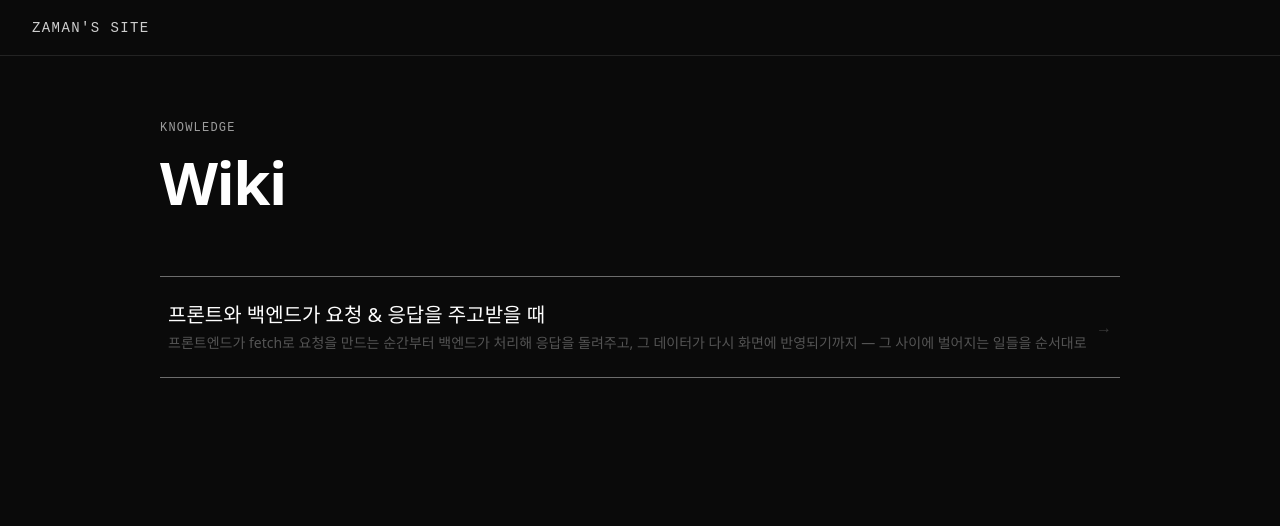
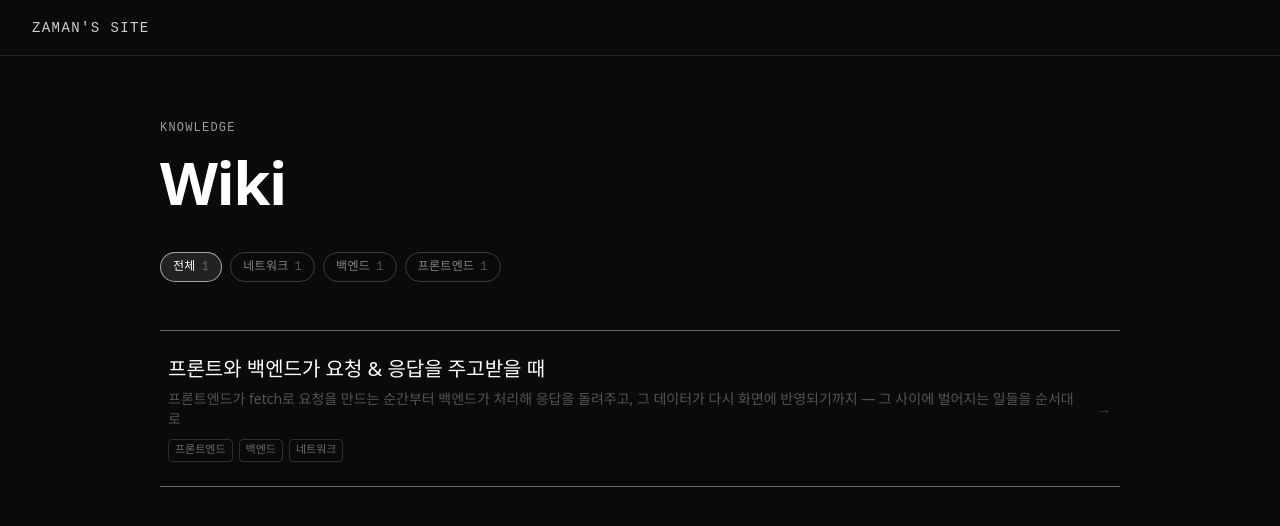
Before and after one commit to ZaMan0806/zamansite, a Next.js app: page /wiki in a window 1280 px wide. Shown: the top 526 px of the page. Built offline with nearby package versions, Linux system fonts and the light colour scheme; a web font is replaced by a local one.

Commit message:
feat: 태그 기능 추가

```diff
--- a/app/wiki/page.tsx
+++ b/app/wiki/page.tsx
@@ -1,9 +1,18 @@
 import Link from "next/link";
-import { getWikiList } from "@/lib/wiki";
+import { getWikiList, getWikiTags } from "@/lib/wiki";
 import Nav from "@/components/Nav";
 
-export default async function WikiPage() {
-  const entries = await getWikiList();
+export default async function WikiPage({
+  searchParams,
+}: {
+  searchParams: Promise<{ tag?: string }>;
+}) {
+  const { tag: activeTag } = await searchParams;
+  const [entries, tags] = await Promise.all([getWikiList(), getWikiTags()]);
+
+  const filtered = activeTag
+    ? entries.filter((e) => e.tags.includes(activeTag))
+    : entries;
 
   return (
     <main className="min-h-screen flex flex-col bg-[#0a0a0a] text-white">
@@ -13,23 +22,73 @@ export default async function WikiPage() {
         <p className="font-mono text-xs tracking-widest uppercase text-white/60 mb-4">
           knowledge
         </p>
-        <h1 className="text-6xl font-bold tracking-tight mb-16">Wiki</h1>
+        <h1 className="text-6xl font-bold tracking-tight mb-10">Wiki</h1>
 
-        {entries.length === 0 ? (
-          <p className="text-white/30">아직 글이 없어요.</p>
+        {/* 태그 필터 바 */}
+        {tags.length > 0 && (
+          <div className="flex flex-wrap gap-2 mb-12">
+            <Link
+              href="/wiki"
+              className={`rounded-full border px-3 py-1.5 font-mono text-xs tracking-wide transition-colors ${
+                !activeTag
+                  ? "border-white/60 bg-white/10 text-white"
+                  : "border-white/20 text-white/50 hover:border-white/40 hover:text-white/80"
+              }`}
+            >
+              전체
+              <span className="ml-1.5 text-white/30">{entries.length}</span>
+            </Link>
+            {tags.map(({ tag, count }) => {
+              const active = tag === activeTag;
+              return (
+                <Link
+                  key={tag}
+                  href={`/wiki?tag=${encodeURIComponent(tag)}`}
+                  className={`rounded-full border px-3 py-1.5 font-mono text-xs tracking-wide transition-colors ${
+                    active
+                      ? "border-white/60 bg-white/10 text-white"
+                      : "border-white/20 text-white/50 hover:border-white/40 hover:text-white/80"
+                  }`}
+                >
+                  {tag}
+                  <span className="ml-1.5 text-white/30">{count}</span>
+                </Link>
+              );
+            })}
+          </div>
+        )}
+
+        {filtered.length === 0 ? (
+          <p className="text-white/30">
+            {activeTag
+              ? `'${activeTag}' 태그의 글이 아직 없어요.`
+              : "아직 글이 없어요."}
+          </p>
         ) : (
           <ul className="flex flex-col border-t border-white/40">
-            {entries.map((entry) => (
+            {filtered.map((entry) => (
               <li key={entry.slug}>
                 <Link
                   href={`/wiki/${entry.slug}`}
-                  className="group flex items-center justify-between py-6 border-b border-white/40 hover:bg-white/5 transition-colors px-2"
+                  className="group flex items-center justify-between gap-4 py-6 border-b border-white/40 hover:bg-white/5 transition-colors px-2"
                 >
-                  <span className="flex flex-col gap-1">
+                  <span className="flex flex-col gap-1.5">
                     <span className="text-xl font-light">{entry.title}</span>
                     {entry.description && (
                       <span className="text-sm text-white/30">
                         {entry.description}
+                      </span>
+                    )}
+                    {entry.tags.length > 0 && (
+                      <span className="flex flex-wrap gap-1.5 mt-1">
+                        {entry.tags.map((t) => (
+                          <span
+                            key={t}
+                            className="rounded border border-white/15 px-1.5 py-0.5 font-mono text-[11px] text-white/40"
+                          >
+                            {t}
+                          </span>
+                        ))}
                       </span>
                     )}
                   </span>
--- a/content/wiki/frontend-backend-request-response.mdx
+++ b/content/wiki/frontend-backend-request-response.mdx
@@ -3,6 +3,7 @@ export const metadata = {
   date: "2026-06-17",
   description:
     "프론트엔드가 fetch로 요청을 만드는 순간부터 백엔드가 처리해 응답을 돌려주고, 그 데이터가 다시 화면에 반영되기까지 — 그 사이에 벌어지는 일들을 순서대로",
+  tags: ["프론트엔드", "백엔드", "네트워크"],
 };
 
 # 프론트와 백엔드가 요청 & 응답을 주고받을 때
--- a/lib/wiki.ts
+++ b/lib/wiki.ts
@@ -7,10 +7,12 @@ export type WikiMeta = {
   title: string;
   date?: string;
   description?: string;
+  tags?: string[];
 };
 
 export type WikiListItem = WikiMeta & {
   slug: string;
+  tags: string[];
 };
 
 function slugToTitle(slug: string): string {
@@ -44,6 +46,7 @@ export async function getWikiList(): Promise<WikiListItem[]> {
         title: meta.title ?? slugToTitle(slug),
         date: meta.date,
         description: meta.description,
+        tags: meta.tags ?? [],
       };
     })
   );
@@ -53,3 +56,22 @@ export async function getWikiList(): Promise<WikiListItem[]> {
     return a.title.localeCompare(b.title);
   });
 }
+
+/**
+ * 모든 글에 쓰인 태그를 모아 글 수와 함께 반환.
+ * 글이 많은 태그가 먼저 오고, 같으면 가나다순.
+ */
+export async function getWikiTags(): Promise<{ tag: string; count: number }[]> {
+  const list = await getWikiList();
+  const counts = new Map<string, number>();
+
+  for (const item of list) {
+    for (const tag of item.tags) {
+      counts.set(tag, (counts.get(tag) ?? 0) + 1);
+    }
+  }
+
+  return [...counts.entries()]
+    .map(([tag, count]) => ({ tag, count }))
+    .sort((a, b) => b.count - a.count || a.tag.localeCompare(b.tag));
+}
```
